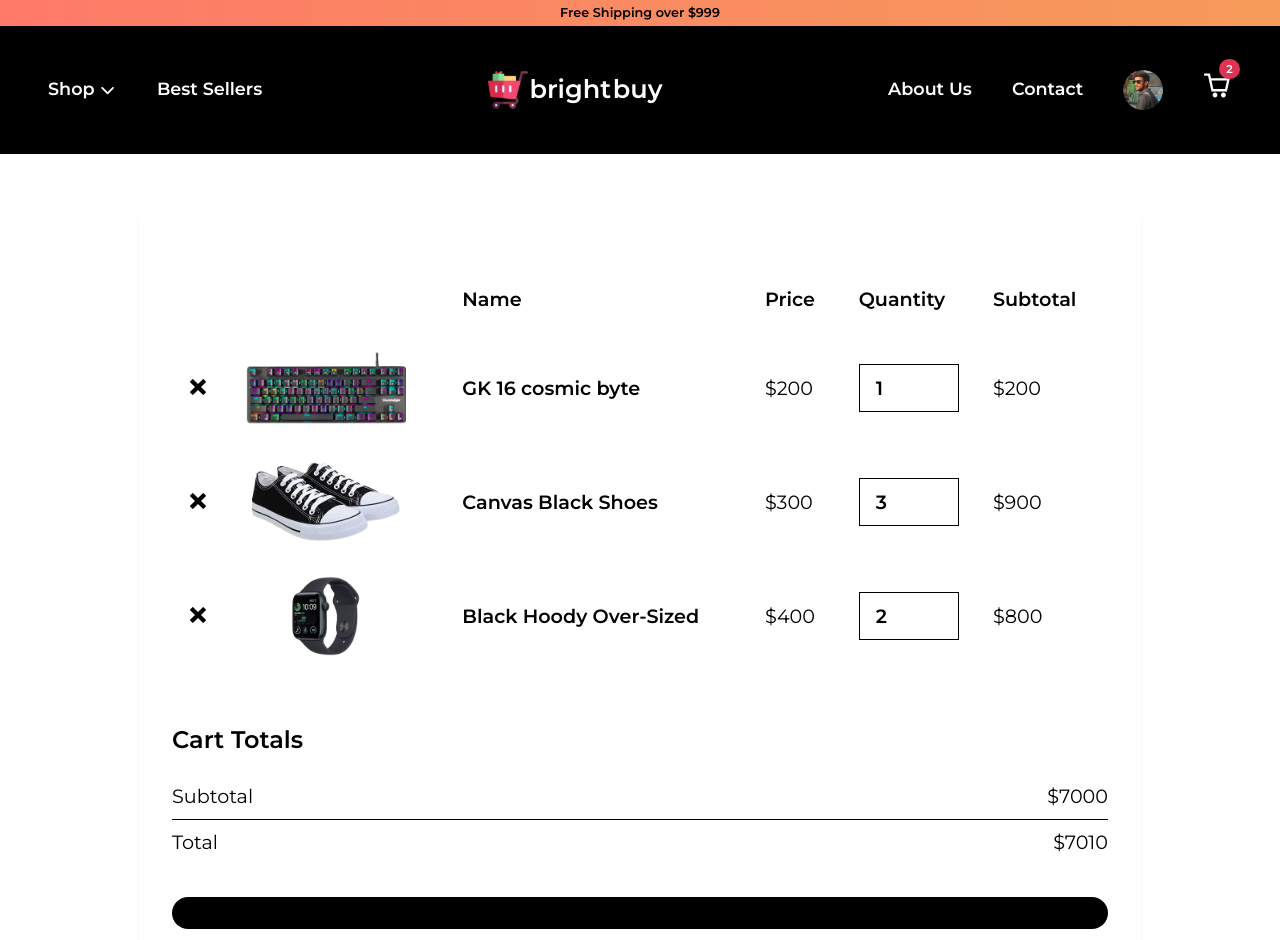
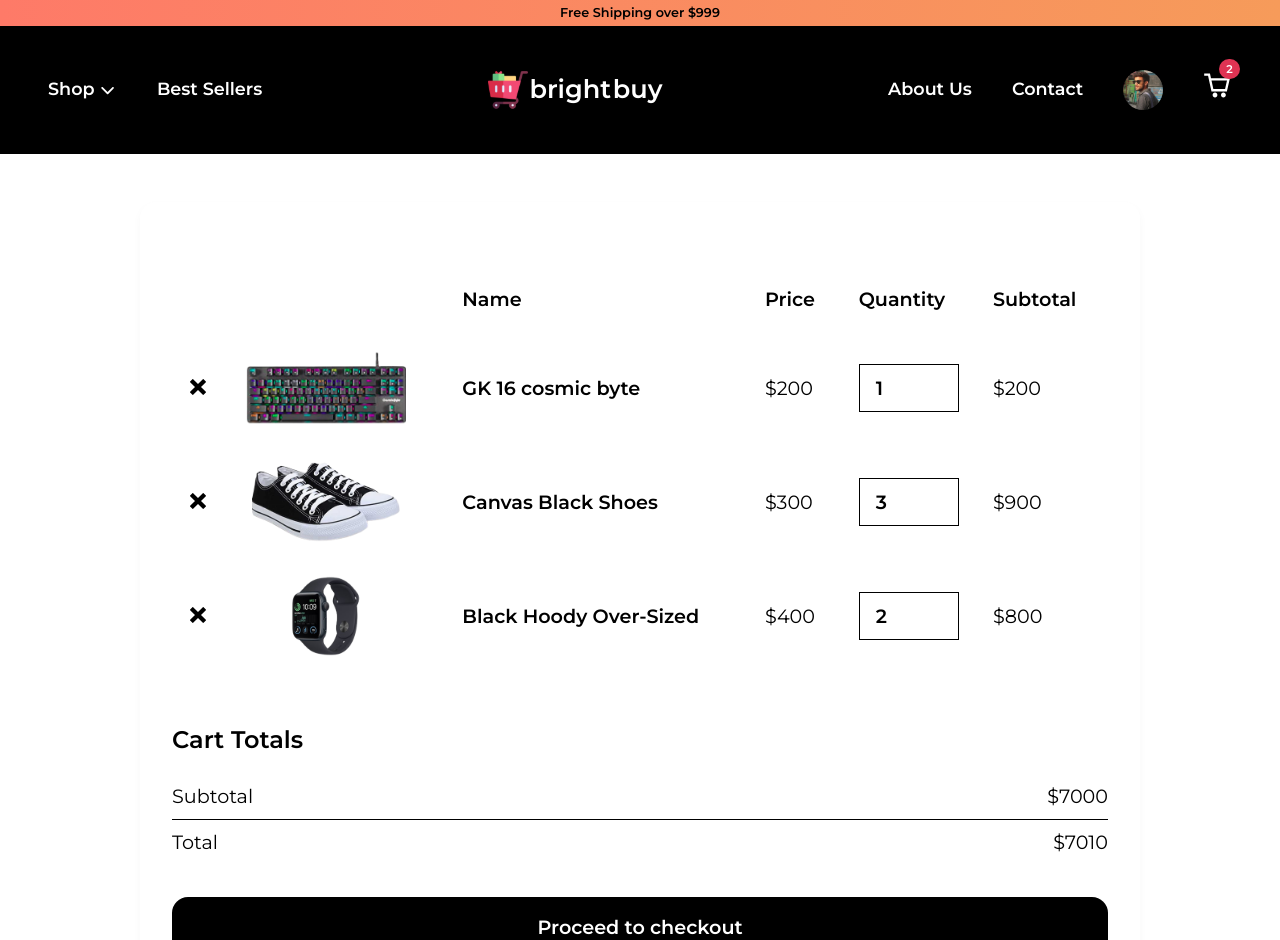
Before and after one commit to ze-n/brightbuy, a React (Create React App) app: page /cart in a window 1280 px wide. Shown: the top 940 px of the page. Built offline with nearby package versions, Linux system fonts and the light colour scheme; grey boxes are pictures that could not be loaded.

Commit message:
used BlackButton by using children functionality:

```diff
--- a/src/pages/Cart/CartCard.jsx
+++ b/src/pages/Cart/CartCard.jsx
@@ -23,11 +23,9 @@ const CartCard = () => {
       </div>
       {/* checkout button */}
       <div className="checkout-btn">
-        <BlackButton
-          text="Proceed to checkout"
-          scale=".95"
-          animDuration=".3s"
-        />
+        <BlackButton scale=".95" animDuration=".3s">
+          Proceed to checkout
+        </BlackButton>
       </div>
     </Wrapper>
   );
```
